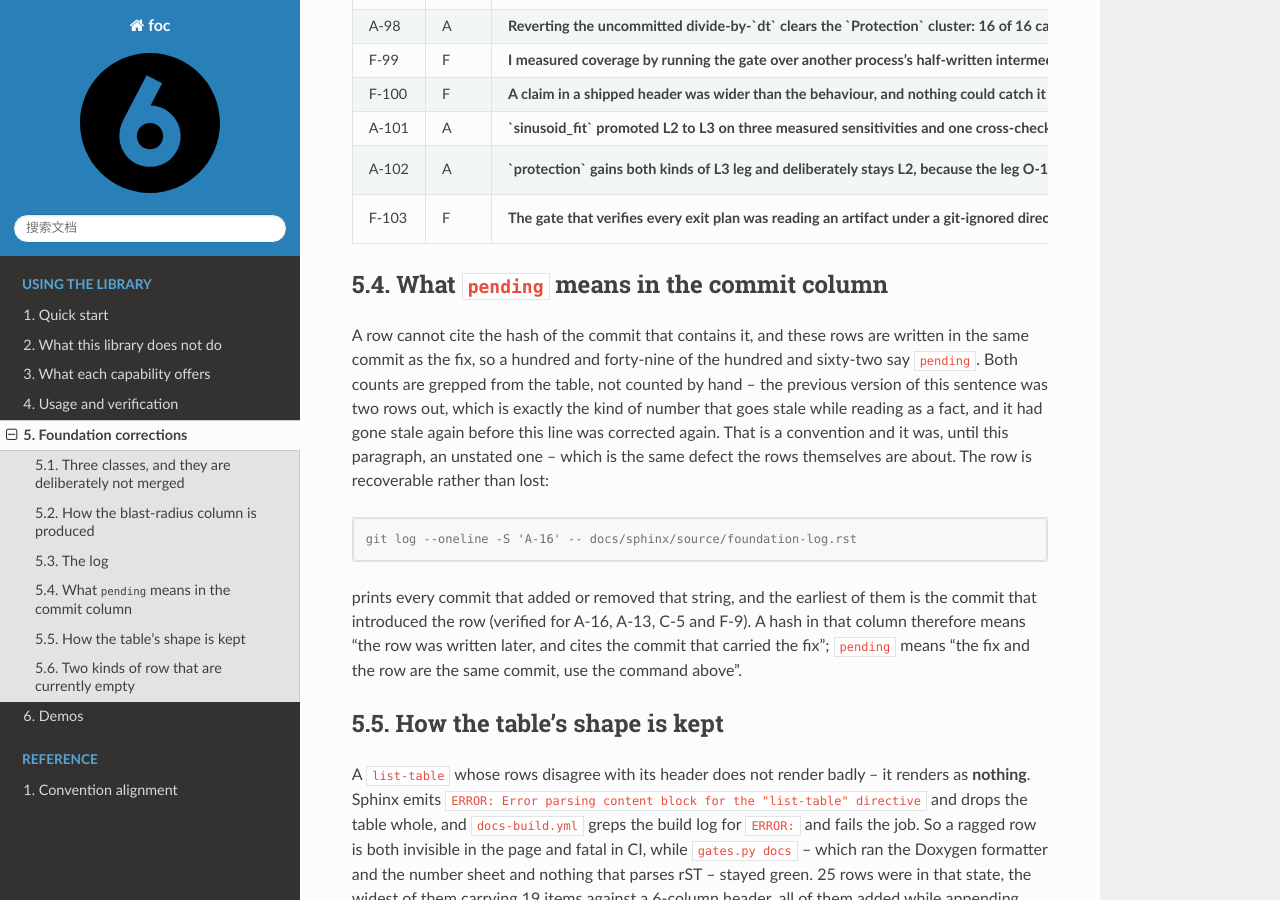
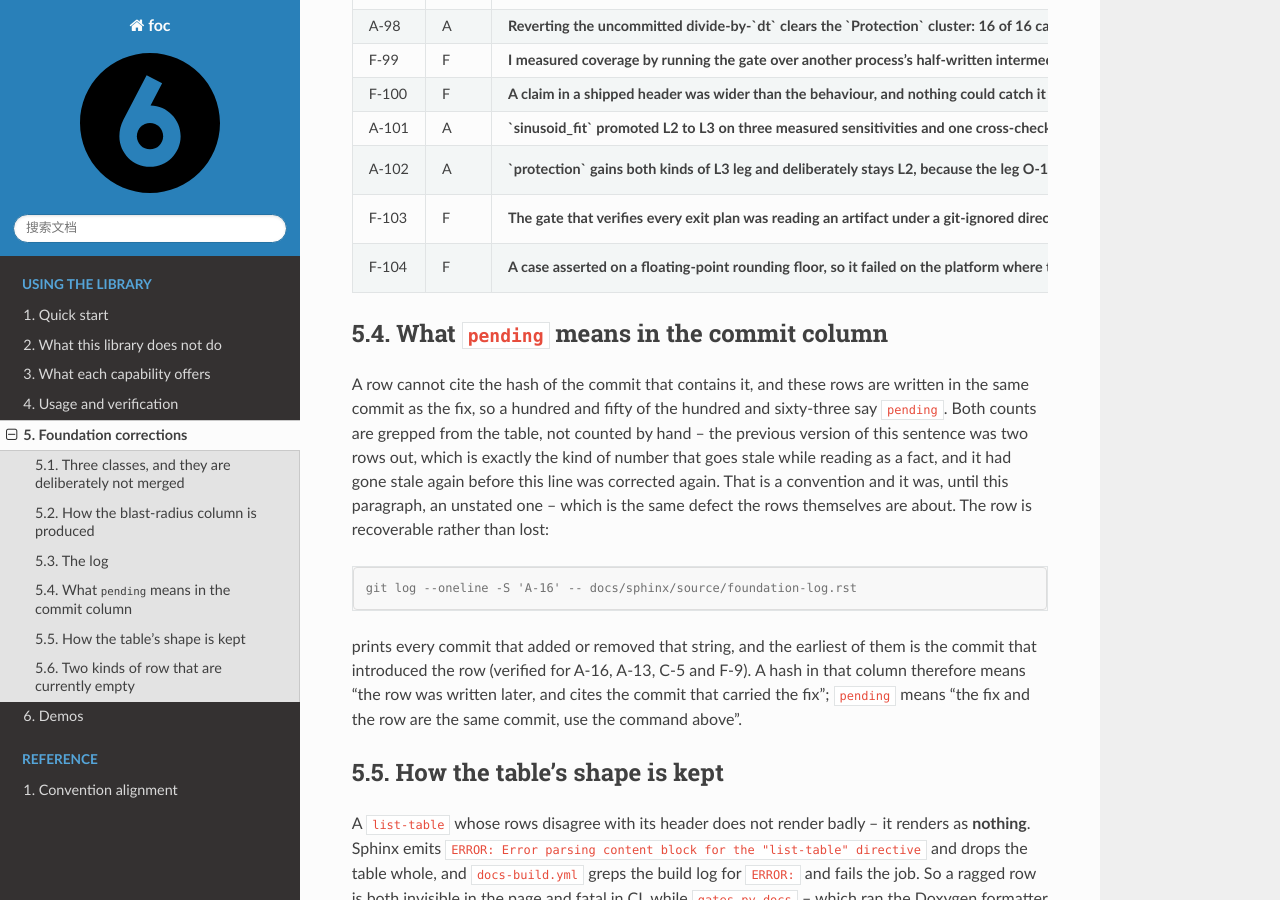
Before and after one commit to zc0718/foc, a Sphinx documentation site: the page built from docs/sphinx/source/foundation-log.rst, in a window 1280 px wide and 900 px high, scrolled down 7588 px. Built offline with Sphinx 7.4.7 and the Read the Docs theme 3.1.0, drawn with Linux system fonts in a browser that asks for light colours; some of the changed lines change nothing that is shown.

Commit message:
ci(:beer:): record the rounding-floor criterion and make the matrix actually run the fix
The macOS failure is a criterion defect, not an implementation one: the case
asserted `part_fit > 0` so it could print a ratio, and macOS returns exactly 0
where Linux returns 1.2e-07. Both halves are now absolute errors against the 1 %
line, which states the same discrimination without dividing by a platform
constant.

This commit carries `:beer:` on purpose. The fix went in as
`test(:white_check_mark:)`, and the controller only runs the test matrix when the
push contains a `:beer:` commit -- so that commit was never executed on macOS
and CI reported success anyway. A test fix that CI does not run is a test fix
nobody has checked, and the log entry F-104 says so.

```diff
--- a/docs/sphinx/source/foundation-log.rst
+++ b/docs/sphinx/source/foundation-log.rst
@@ -2882,11 +2882,36 @@
        condition, then report.
      - ``pending``
 
+   * - F-104
+     - F
+     - **A case asserted on a floating-point rounding floor, so it failed on the platform where the code did
+       better.** `TheFitIsUnbiasedOnAWindowThatIsNotAWholeNumberOfCycles` carried `ASSERT_GT(part_fit, 0.0F)`
+       -- a guard written only so a ratio could be printed -- where `part_fit` is the fit's own rounding
+       error: **1.2e-07 on Linux, exactly 0.0 on macOS**, because Apple's libm is more accurate. In other
+       words the assertion encoded "this platform's trig must be at least as inaccurate as glibc's".
+     - Surfaced by the platform matrix, not by review: `Tests / Auto Testing (macos-latest)` reported
+       605 of 606 passing with that one case failing on `Expected: (part_fit) > (0.0F), actual: 0 vs 0`.
+       The case had been reported green locally for a day, and locally it *is* green -- Linux is the platform
+       where the noise is non-zero. A single-platform pass was never evidence about this assertion.
+
+       Blast radius is small in files and large in kind: three of the assertions added in this session were
+       comparative (`x > k * y`) where `y` sat at or near a noise floor, and the other two were removed in
+       the same edit before they could fail. Both halves are now **absolute errors against the 1 % line** --
+       the fit inside it on every window length, the plain DFT bin outside it at 3.20 and 3.40 cycles --
+       which states the same discrimination without dividing by a platform constant.
+     - The rule this produces: **a tolerance has to be written in the units the claim is about.** "This fit
+       is exact" is a statement against a behavioural threshold, not against another estimator's rounding
+       noise; and a quantity *at* the floor has no resolution, so comparing it to anything is comparing
+       nothing. This is the second time a defect has turned out to be the criterion rather than the
+       implementation (the first was A-39, a signed metric measured at a single target), and it is worth
+       noting that both were found by a measurement refusing to agree, not by reading the test.
+     - ``pending``
+
 What ``pending`` means in the commit column
 -------------------------------------------
 
 A row cannot cite the hash of the commit that contains it, and these rows are written in the same commit as the fix, so
-a hundred and forty-nine of the hundred and sixty-two say ``pending``. Both counts are grepped from the table, not counted by hand -- the previous version of this sentence was two rows out, which is exactly the kind of number that goes stale while reading as a fact, and it had gone stale again before this line was corrected again. That is a convention and it was, until this paragraph, an unstated one --
+a hundred and fifty of the hundred and sixty-three say ``pending``. Both counts are grepped from the table, not counted by hand -- the previous version of this sentence was two rows out, which is exactly the kind of number that goes stale while reading as a fact, and it had gone stale again before this line was corrected again. That is a convention and it was, until this paragraph, an unstated one --
 which is the same defect the rows themselves are about. The row is recoverable rather than lost:
 
 .. code-block:: console
```
